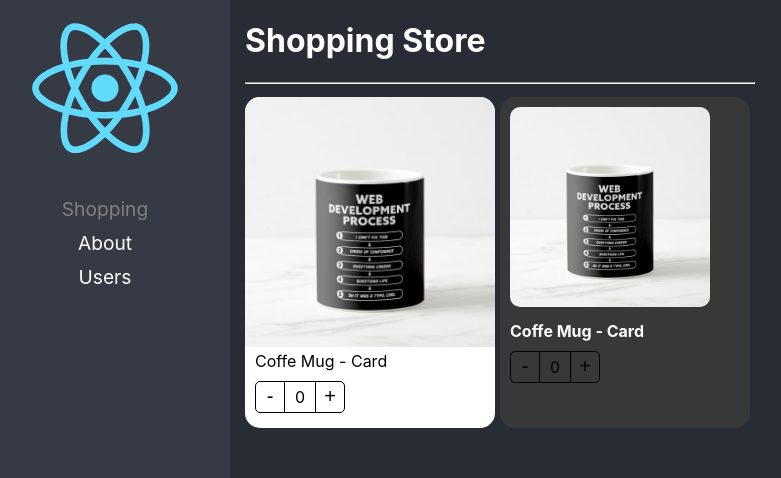
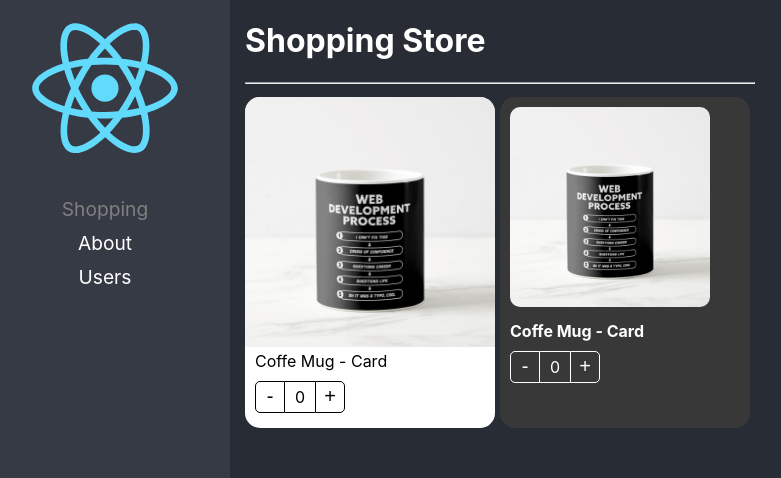
Before and after one commit to olmeiro/react-code-hacks, a React (Vite) app: page /home in a window 1280 px wide. Shown: the top 478 px of the page, without its empty margins (20-801 px from the left). Built offline with nearby package versions, Linux system fonts and the light colour scheme.

Commit message:
feat: styles form2 ShoppingPage

```diff
--- a/src/component_pattern/components/ProductButtons.tsx
+++ b/src/component_pattern/components/ProductButtons.tsx
@@ -3,12 +3,16 @@
 
 import styles from '../styles/styles.module.css'
 
-export const ProductButtons = () => {
+interface Props {
+  className?: string
+}
+
+export const ProductButtons = ({className}:Props) => {
 
   const { counter, increaseBy } = useContext(ProductContext)
 
   return (
-    <div className={styles.buttonsContainer}>
+    <div className={`${styles.buttonsContainer} ${className}`}>
       <button
         className={styles.buttonMinus}
         onClick={() => increaseBy(-1)}
--- a/src/component_pattern/pages/ShoppingPage.tsx
+++ b/src/component_pattern/pages/ShoppingPage.tsx
@@ -28,11 +28,11 @@
         {/* Vamos habilitar el className en este HOC */}
         <ProductCard
           product={product}
-          className='bg-dark'
+          className='bg-dark text-white'
         >
           <ProductImage className='custom-image ' />
-          <ProductTitle className='text-white custom-bold' />
-          <ProductButtons />
+          <ProductTitle className='custom-bold' />
+          <ProductButtons className='custom-buttons' />
         </ProductCard>
 
       </div>
--- a/src/component_pattern/styles/custom-styles.css
+++ b/src/component_pattern/styles/custom-styles.css
@@ -15,3 +15,8 @@
   border-radius: 20px;
   width: calc(100% - 20%);
 }
+
+.custom-buttons button, .custom-buttons div {
+  color: white;
+  border-color: white;
+}
```
Also changed, not shown: src/component_pattern/interfaces/interfaces.ts (+2 -8 lines).
